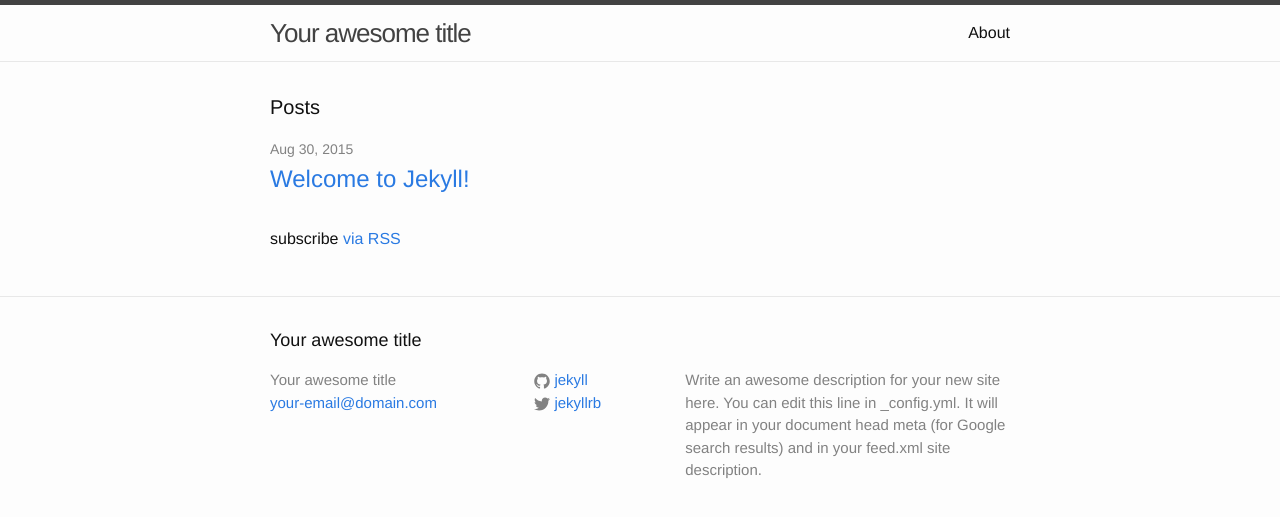
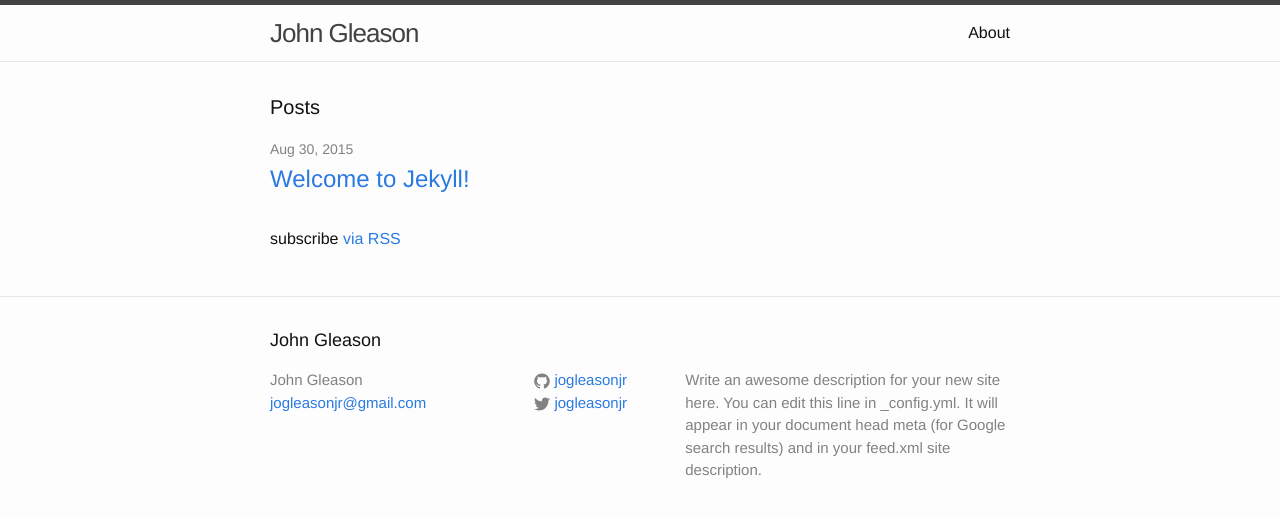
Before and after one commit to jogleasonjr/jogleasonjr.github.io, a Jekyll site: the page built from index.html, in a window 1280 px wide. Shown: the top 517 px of the page. Built offline with Jekyll 4.4.1, drawn with Linux system fonts in a browser that asks for light colours.

Commit message:
Update _config.yml

```diff
--- a/_config.yml
+++ b/_config.yml
@@ -1,14 +1,14 @@
 # Site settings
-title: Your awesome title
-email: your-email@domain.com
+title: John Gleason
+email: jogleasonjr@gmail.com
 description: > # this means to ignore newlines until "baseurl:"
   Write an awesome description for your new site here. You can edit this
   line in _config.yml. It will appear in your document head meta (for
   Google search results) and in your feed.xml site description.
 baseurl: "" # the subpath of your site, e.g. /blog/
-url: "http://yourdomain.com" # the base hostname & protocol for your site
-twitter_username: jekyllrb
-github_username:  jekyll
+url: "http://jogleasonjr.github.io/" # the base hostname & protocol for your site
+twitter_username: jogleasonjr
+github_username:  jogleasonjr
 
 # Build settings
 markdown: kramdown
```
